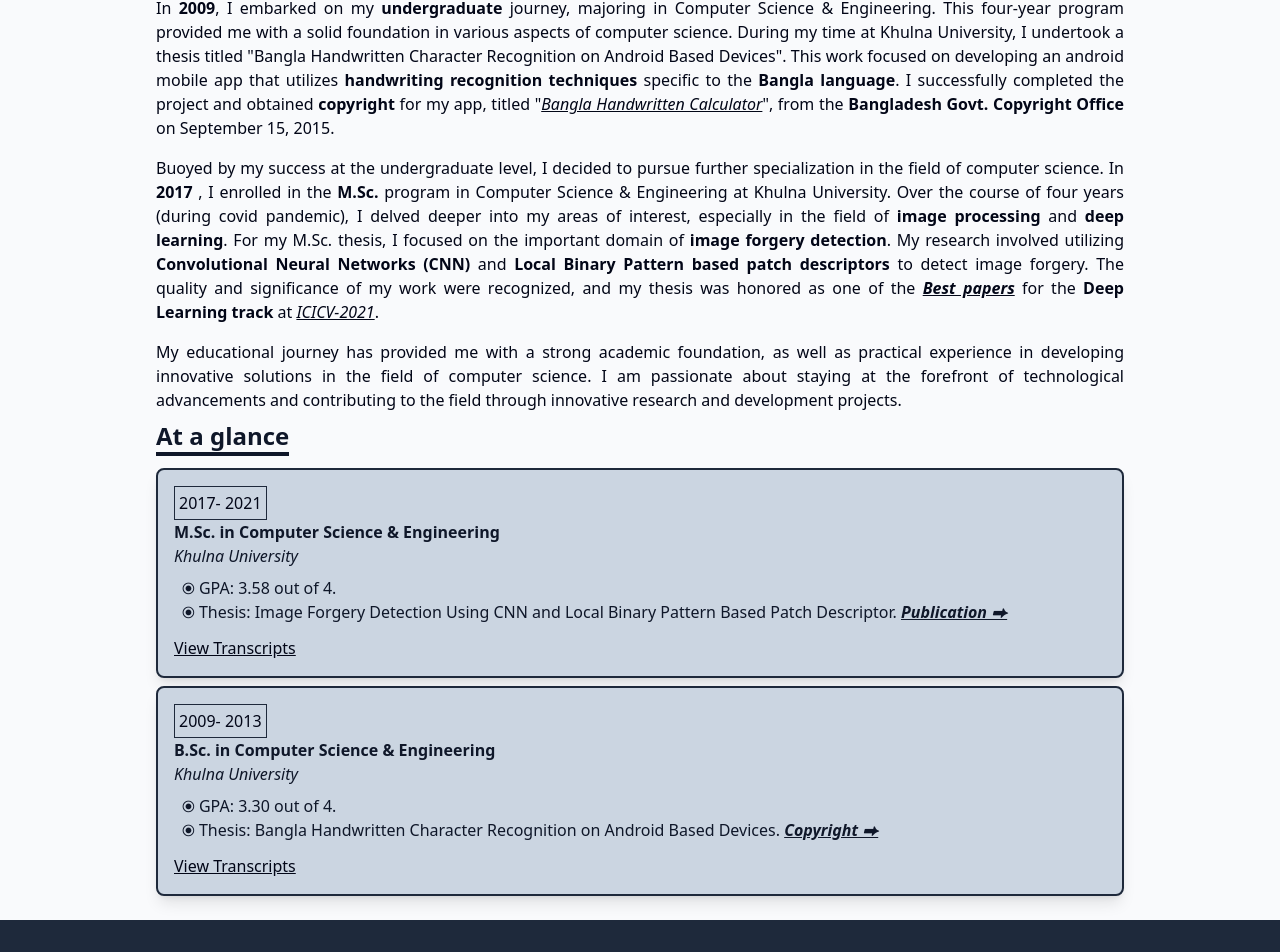
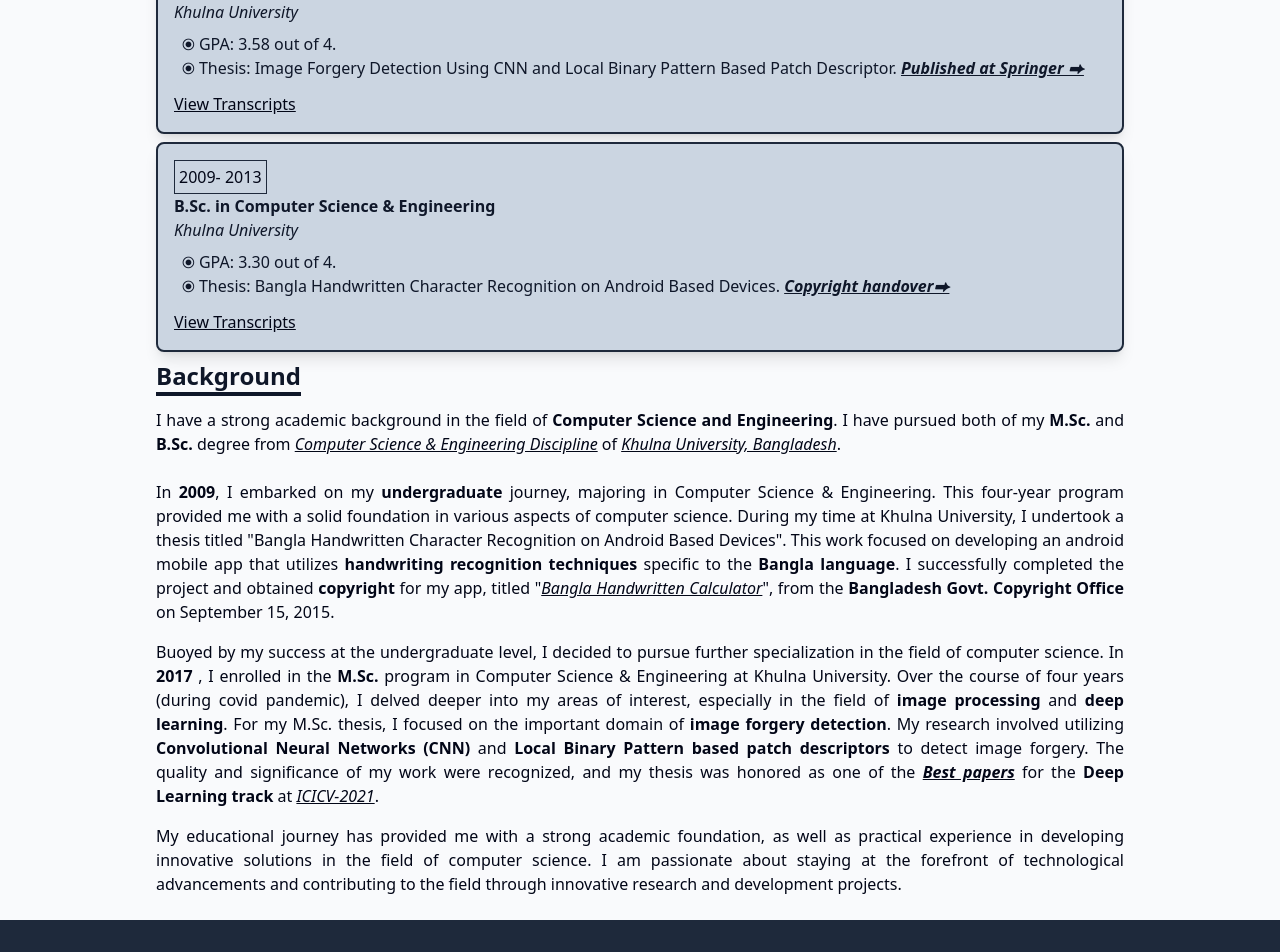
Before and after one commit to ridoy-ai/home, a React (Create React App) app: page / in a window 1280 px wide. Shown: the part 1748-2700 px from the top of the page. Built offline with nearby package versions, Linux system fonts and the light colour scheme; the HTML template or start-up script is replaced by a standard one.

Commit message:
Education components swaped position.

```diff
--- a/src/components/Education.jsx
+++ b/src/components/Education.jsx
@@ -9,7 +9,7 @@
         institution: 'Khulna University',
         description: '⦿ GPA: 3.58 out of 4.\n ⦿ Thesis: Image Forgery Detection Using CNN and Local Binary Pattern Based Patch Descriptor.',
         pubLink: 'https://doi.org/10.1007/978-981-19-0475-2_38',
-      pubText: 'Publication ⮕',
+        pubText: 'Published at Springer ⮕',
         transcriptLink: 'https://drive.google.com/drive/folders/1vwzTPwY9ITAz3_vUBqDOYizCiiRuNbCQ?usp=sharing',
     },
     {
@@ -18,8 +18,8 @@
         degName: 'B.Sc. in Computer Science & Engineering',
         institution: 'Khulna University',
         description: '⦿ GPA: 3.30 out of 4.\n ⦿ Thesis: Bangla Handwritten Character Recognition on Android Based Devices.',
-        pubLink: 'https://doi.org/10.1007/978-981-19-0475-2_38',
-        pubText: 'Copyright ⮕',
+        pubLink: 'https://drive.google.com/drive/folders/1rg5NlOHxqDyJjDMvWT6n22jGoeJ7QVpE?usp=sharing',
+        pubText: 'Copyright handover⮕',
         transcriptLink: 'https://drive.google.com/drive/folders/1QEPLHFx3FN4eQAeV3aN59NtQBQHTwQXh?usp=sharing',
     }
 ]
@@ -31,6 +31,12 @@
             <div className='max-w-[1000px] mx-auto p-4 flex flex-col justify-center w-full h-full text-justify'>
                 <div>
                     <p className='text-4xl font-bold inline border-b-4 border-[#0f1729]'>Education</p>
+                    <div className="container mx-auto mt-4">
+                        {education.map((item) => (
+                            <EducationItem {...item} />
+                        ))}
+                    </div>
+                    <p className='text-2xl font-bold inline border-b-4 border-[#0f1729]'>Background</p>
                     <p className='text-text-small-slate-dark py-4'>I have a strong academic background in the field of <b>Computer Science and Engineering</b>. I have pursued both of my <b>M.Sc.</b> and <b>B.Sc.</b> degree from <a class="underline italic" href="https://ku.ac.bd/discipline/cse" rel="noreferrer" target="_blank">Computer Science & Engineering Discipline</a> of <a class="underline italic" href="https://ku.ac.bd/" rel="noreferrer" target="_blank">Khulna University, Bangladesh</a>.</p>
 
                     <p className='text-text-small-slate-dark py-2'>In <b>2009</b>, I embarked on my <b>undergraduate</b> journey, majoring in Computer Science & Engineering. This four-year program provided me with a solid foundation in various aspects of computer science. During my time at Khulna University, I undertook a thesis titled "Bangla Handwritten Character Recognition on Android Based Devices". This work focused on developing an android mobile app that utilizes <b>handwriting recognition techniques</b> specific to the <b>Bangla language</b>. I successfully completed the project and obtained <b>copyright</b> for my app, titled "<a class="underline italic" href="https://play.google.com/store/apps/details?id=com.droidcrackers.banglagonokjontro" rel="noreferrer" target="_blank">Bangla Handwritten Calculator</a>", from the <b>Bangladesh Govt. Copyright Office</b> on September 15, 2015. </p>
@@ -38,11 +44,7 @@
                     <p className='text-text-small-slate-dark py-2'>Buoyed by my success at the undergraduate level, I decided to pursue further specialization in the field of computer science. In <b>2017</b> , I enrolled in the <b>M.Sc.</b>  program in Computer Science & Engineering at Khulna University. Over the course of four years (during covid pandemic), I delved deeper into my areas of interest, especially in the field of <b>image processing</b> and <b>deep learning</b>. For my M.Sc. thesis, I focused on the important domain of <b>image forgery detection</b>. My research involved utilizing <b>Convolutional Neural Networks (CNN)</b> and <b>Local Binary Pattern based patch descriptors</b> to detect image forgery. The quality and significance of my work were recognized, and my thesis was honored as one of the <b><a class="underline italic" href="https://drive.google.com/drive/folders/1gVi-nBbFuUmBC5oCod3gyk1RlB0-vGjT?usp=sharing" rel="noreferrer" target="_blank">Best papers</a></b> for the <b>Deep Learning track</b> at <a class="underline italic" href="https://link.springer.com/book/10.1007/978-981-19-0475-2" rel="noreferrer" target="_blank">ICICV-2021</a>. </p>
 
                     <p className='text-text-small-slate-dark py-2'>My educational journey has provided me with a strong academic foundation, as well as practical experience in developing innovative solutions in the field of computer science. I am passionate about staying at the forefront of technological advancements and contributing to the field through innovative research and development projects.</p>
-                    <p className='text-2xl font-bold inline border-b-4 border-[#0f1729]'>At a glance</p>
-                    <div className="container mx-auto mt-4">
-                        {education.map((item) => (
-                            <EducationItem {...item} />
-                        ))}</div>
+
                 </div>
 
             </div>
```
Lines whose indentation alone changed are shown as unchanged.
